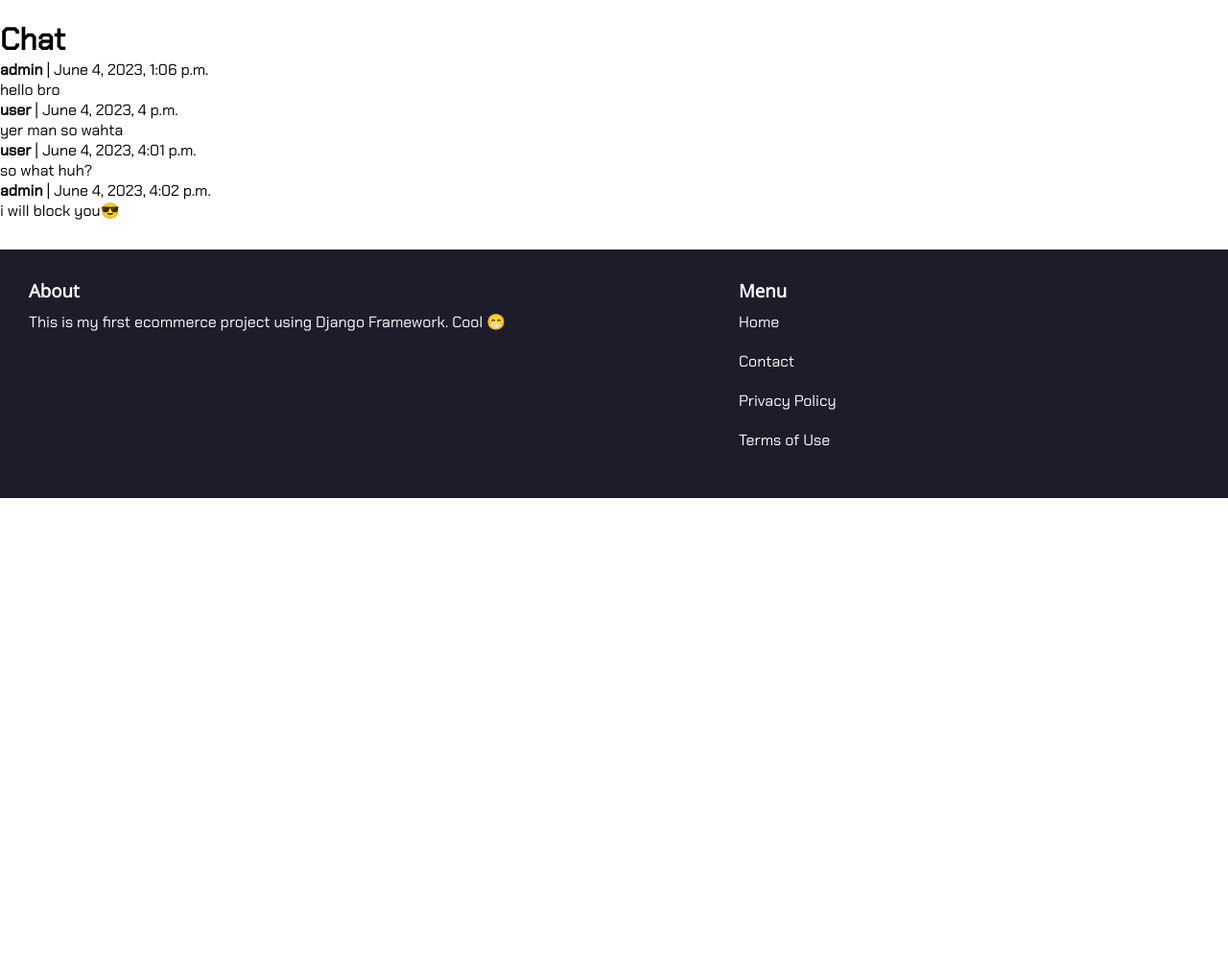
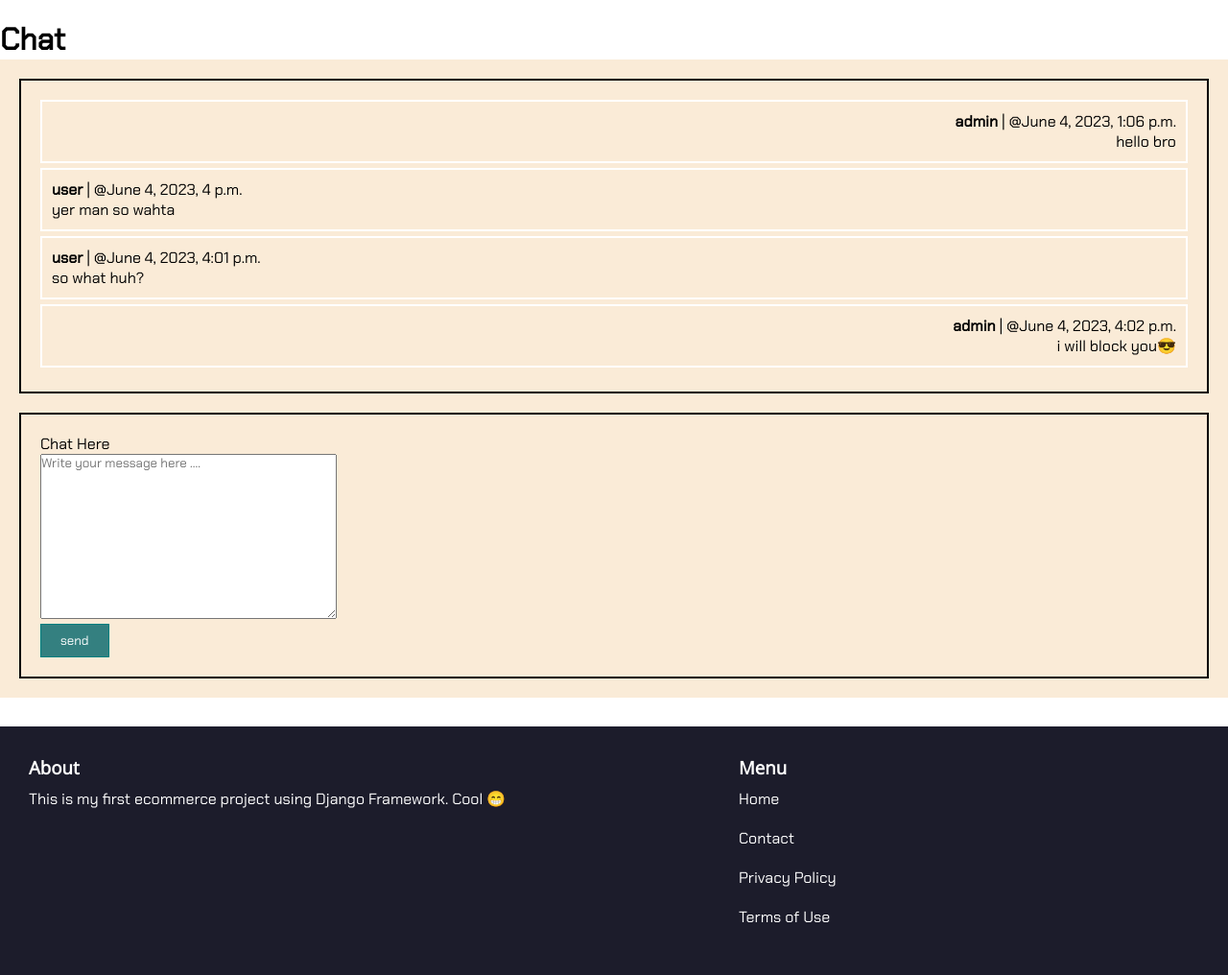
Before and after one commit to edyprogramz/DUKA-complete, a Django app: page /inbox/2/ in a window 1280 px wide. Shown: the part 81-1097 px from the top of the page at 96% size. Before the commit the page ends 600 px from the top, so only its background shows below. Run offline with Django 4.2, Linux system fonts and the light colour scheme; a user stored in the database is signed in; data comes from the database, SQL or seed files in the repository; both versions use the stored data as it was after the commit.

Commit message:
chat app fixed

```diff
--- a/duka/conversation/templates/conversation/detail.html
+++ b/duka/conversation/templates/conversation/detail.html
@@ -5,23 +5,35 @@
 {% block content %}
 <head>
     {% load static %}
-    {% comment %} <link rel="stylesheet" href="{% static 'conversation/inbox.css' %}"> {% endcomment %}
+    <link rel="stylesheet" href="{% static 'conversation/detail.css' %}">
 </head>
 <h1>Chat</h1>
-<div>
-    {% for message in conversation.messages.all %}
+<div class="chat-page">
+    <div class="message-container">
+        {% for message in conversation.messages.all %}
+            <div class="message-text{% if message.created_by == request.user %} right {% else %} left {% endif %}">
+                <div>
+                    <p><strong>{{message.created_by.username}}</strong> | @{{message.created_at}}</p>
+                    <p>{{message.content}}</p>
+                </div>
+            </div>
+        {% endfor %}
+    </div>
+    <form method="post" action=".">
+        {% csrf_token %}
+        <label>Chat Here</label></br>
+        <p>{{form.content}}</p>
+        <button type="submit" class="teal-btn">send</button>
 
-        <div class="">
+        {% if form.errors or form.non_field_errors %}
+            {% for field in form %}
+            <div>
+                {{field.errors}}
+                {{form.non_field_errors}}
+            </div>
+            {% endfor %}
 
-            <div class="item-desc">
-
-                <p><strong>{{message.created_by.username}}</strong> | {{message.created_at}}</p>
-                <p>{{message.content}}</p>
-
-            </div>
-
-        </div>
-
-    {% endfor %}
+        {% endif %}
+    </form>
 </div>
 {% endblock content %}
--- a/duka/conversation/templates/conversation/inbox.html
+++ b/duka/conversation/templates/conversation/inbox.html
@@ -12,7 +12,7 @@
     <div class="inbox">
         {% for conversation in conversations %}
             <a href="{% url 'conversation:detail'  conversation.id %}" class="links item-link message-link">
-                <div class="inbox-boxes unread {% if conversation.id.is_read %} read {% endif %}">
+                <div class="inbox-boxes {% if conversation.is_read %}read{% else %}unread{% endif %}">
                     <div class="item-image">
                         <img src="{{conversation.item.image.url}}" alt="img"/>
                     </div>
--- a/duka/conversation/views.py
+++ b/duka/conversation/views.py
@@ -63,6 +63,20 @@ def detail(request, conversation_id):
         conversation.is_read = True
         conversation.save()
 
+    if request.method == "POST":
+        form = ConversationMessageForm(request.POST)
+
+        if form.is_valid():
+            conversation_message = form.save(commit=False)
+            conversation_message.conversation = conversation
+            conversation_message.created_by = request.user
+            conversation_message.save()
+
+            return redirect('.')
+    else:
+        form = ConversationMessageForm()
+
     return render(request, "conversation/detail.html", {
-        "conversation": conversation
+        "conversation": conversation,
+        "form": form
     })
--- /dev/null
+++ b/duka/static/conversation/detail.css
@@ -0,0 +1,29 @@
+.chat-page{
+    /* border: 2px solid blue; */
+    /* display: flex; */
+    padding: 20px;
+    background-color: antiquewhite;
+}
+.message-container{
+    border: 2px solid black;
+    margin-bottom: 20px;
+    /* height: auto; */
+    padding: 20px;
+
+}
+.chat-page form{
+    border: 2px solid black;
+    padding: 20px;
+}
+.message-text{
+    border: 2px solid white;
+    /* width: 50%; */
+    margin-bottom: 5px;
+    padding: 10px;
+}
+.left{
+    text-align: left;
+}
+.right{
+    text-align: right;
+}
--- a/duka/static/conversation/inbox.css
+++ b/duka/static/conversation/inbox.css
@@ -3,9 +3,8 @@
 }
 
 .unread {
-background-color: #ffff00; /* Unread background color */
+    background-color: #ffff00; /* Unread background color */
 }
-
 
 
 
```
Also changed, not shown: duka/db.sqlite3.
